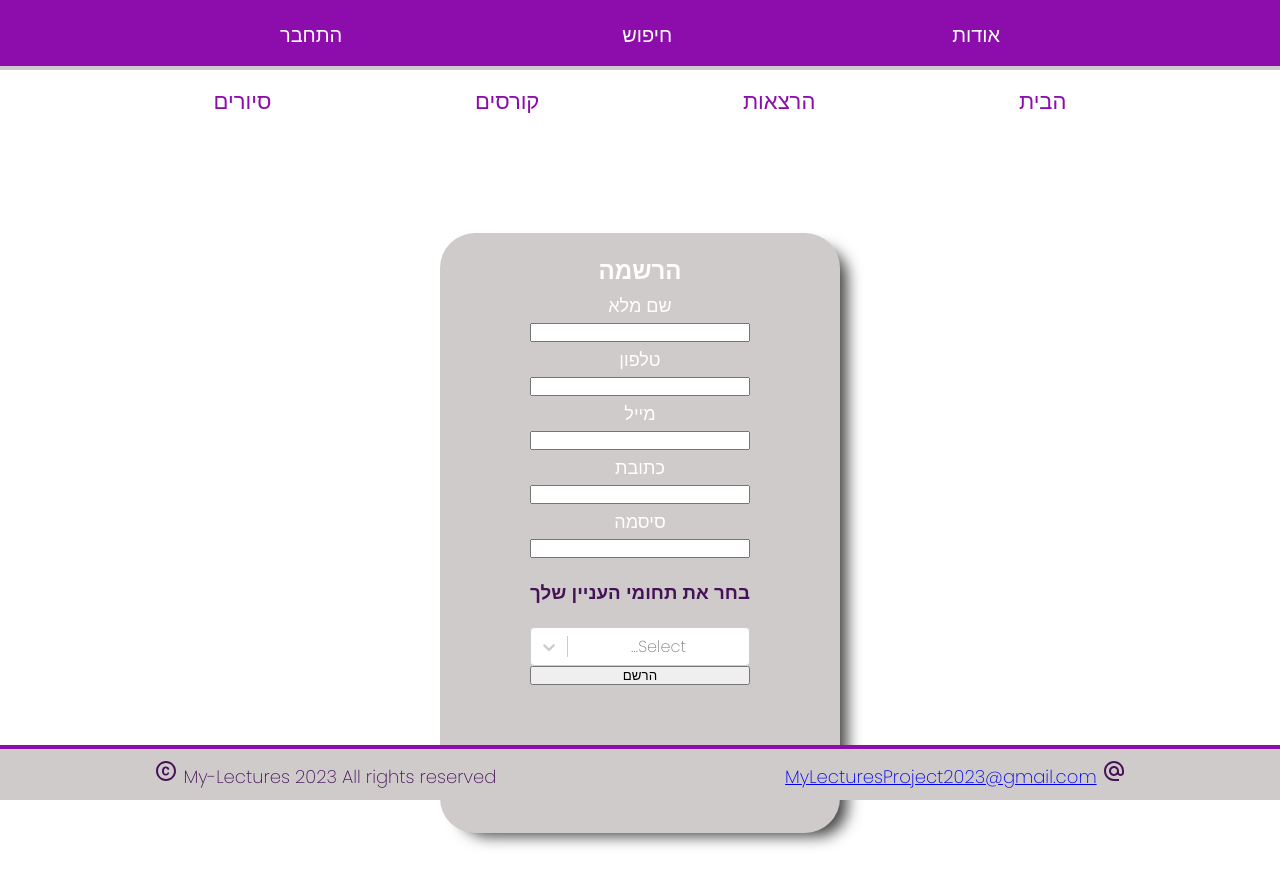
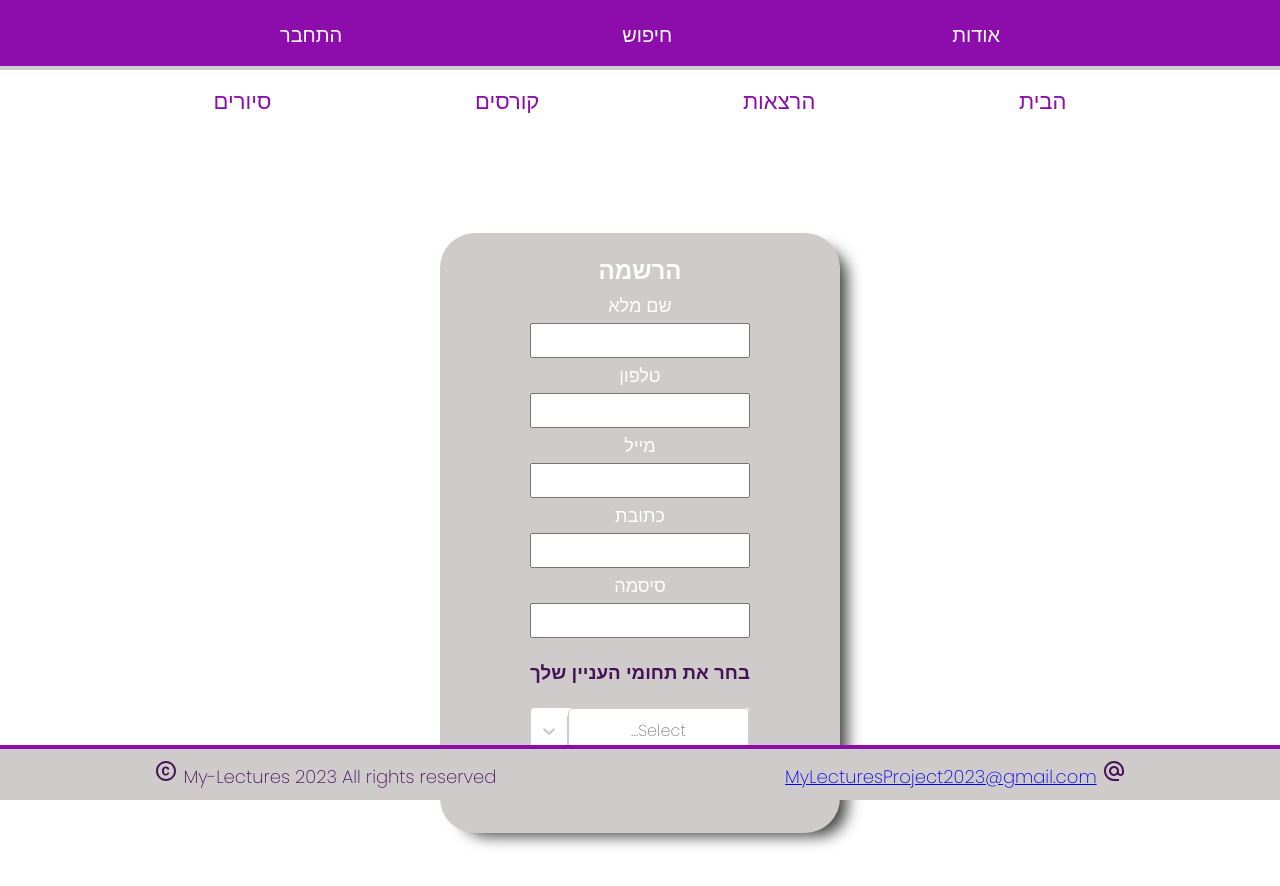
Before and after one commit to itsik-ba/My-Lectures, a React (Vite) app in the folder client/: page /register in a window 1280 px wide. Shown: the top 886 px of the page. Built offline with nearby package versions, Linux system fonts and the light colour scheme.

Commit message:
fix multiselect in register

```diff
--- a/client/package.json
+++ b/client/package.json
@@ -23,8 +23,9 @@
     "react-dom": "^18.2.0",
     "react-router-dom": "^6.14.2",
     "react-select": "^5.7.4",
-    "sass": "^1.63.6",
-    "scss": "^0.2.4"
+    "sass": "^1.64.0",
+    "scss": "^0.2.4",
+    "style-value-types": "^5.1.2"
   },
   "devDependencies": {
     "@types/react": "^18.0.37",
--- a/client/src/pages/topBar/top__login/Login.tsx
+++ b/client/src/pages/topBar/top__login/Login.tsx
@@ -17,7 +17,6 @@ const Login: React.FC = () => {
        <form className="login__myform" onSubmit={userLogin}>
         <label
         className="login__myform__label">דואר אלקטרוני</label>
-        {/* <FontAwesomeIcon icon={faEnvelope} className="email" /> <input type="email" name="email"    className="login__myform__useremail" required /> */}
 
 
       <div className='login__myform__input'>
--- a/client/src/pages/topBar/top__register/Register.tsx
+++ b/client/src/pages/topBar/top__register/Register.tsx
@@ -1,9 +1,11 @@
 import "./style/register.scss";
 import MultiSelect from './Register_Multi';
+import React, { useState } from "react";
 
-
-
-const Register = () => {
+interface SelectOption {
+  value: string;
+  label: string;
+}
   const options = [
     { value: 'היסטוריה ופילוסופיה', label: 'היסטוריה ופילוסופיה' },
     { value: 'בריאות', label: 'בריאות' },
@@ -19,8 +21,11 @@ const Register = () => {
     { value: 'לייף סטייל', label: 'לייף סטייל' },
   ];
 
-  const handleMultiSelectChange = (selectedOptions: any) => {
-    console.log('Selected Options:', selectedOptions);
+  const Register: React.FC = () => {
+    const [selectedOptions, setSelectedOptions] = useState<SelectOption[]>([]);
+
+  const handleMultiSelectChange = (selectedOptions: SelectOption[]) => {
+    setSelectedOptions(selectedOptions);
   };
 
 
@@ -64,8 +69,25 @@ const Register = () => {
           </h3>
           </div>
 
-          <MultiSelect options={options} onChange={handleMultiSelectChange} />
 
+        <div>
+          <MultiSelect
+            options={options}
+            value={selectedOptions}
+            onChange={handleMultiSelectChange}
+            className="register__card__form__select"
+          />
+        </div>
+
+          <button className="register__card__form__btn" type="submit">הרשם</button>
+
+        </form>
+      </div>
+    </div>
+  )
+}
+
+export default Register
 {/*
           <input
           type="radio"
@@ -186,14 +208,3 @@ const Register = () => {
           name="myRadio"
           value="option3" />
           לייף סטייל */}
-
-          <button
-          className="form__btn" type="submit">הרשם</button>
-
-        </form>
-      </div>
-    </div>
-  )
-}
-
-export default Register
--- a/client/src/pages/topBar/top__register/Register_Multi.tsx
+++ b/client/src/pages/topBar/top__register/Register_Multi.tsx
@@ -1,19 +1,128 @@
-import React from 'react';
-import Select, { ValueType, OptionTypeBase } from 'react-select';
+import React, { useState } from 'react';
+import Select, { ValueType, StylesConfig } from 'react-select';
+import './style/register.scss'
+
+interface Option {
+  value: string;
+  label: string;
+}
 
 interface MultiSelectProps {
-  options: { value: string; label: string }[];
-  onChange: (selectedOptions: ValueType<OptionTypeBase>) => void;
+  options: Option[];
+  value: Option[];
+  onChange: (selectedOptions: Option[]) => void;
+  className?: string;
 }
 
-const MultiSelect: React.FC<MultiSelectProps> = ({ options, onChange }) => {
+const MultiSelect: React.FC<MultiSelectProps> = ({ options, value, onChange, className }) => {
+  const handleChange = (selectedOptions: ValueType<Option>) => {
+    onChange(selectedOptions as Option[]);
+  };
+
+  const customStyles: StylesConfig<Option> = {
+    option: (provided, state) => ({
+      ...provided,
+      color: '#FFFFFF',
+      backgroundColor: state.isFocused ? '#e3e3e3' : 'transparent',
+      ':hover': {
+        backgroundColor: '#451258',
+      },
+      // Add classname to each option if available
+      className: state.data.className,
+    }),
+    multiValue: (provided) => ({
+      ...provided,
+      backgroundColor: '#D0CBCB',
+      color: '#fff',
+      margin: '2px',
+      padding: '2px 5px',
+      borderRadius: '5px',
+    }),
+    menu: (provided) => ({
+      ...provided,
+      backgroundColor: '#451258',
+      border: '1px solid #ccc',
+      borderRadius: '5px',
+      color: '#FFFFFF',
+    }),
+    valueContainer: (provided) => ({
+      ...provided,
+      border: '1px solid #D0CBCB',
+      borderRadius: '5px',
+      backgroundColor: '#fff',
+      padding: '5px',
+
+    }),
+    // Custom styles for the hover list (options list)
+    menuList: (provided) => ({
+      ...provided,
+      ':hover': {
+        backgroundColor: '#e3e3e3',
+      },
+    }),
+  };
+
   return (
     <Select
+      options={options}
+      value={value}
+      onChange={handleChange}
+      classNamePrefix="custom-multiselect" // Custom class prefix for the MultiSelect component
       isMulti
-      options={options}
-      onChange={onChange}
+      styles={customStyles} // Use the custom styles
     />
   );
 };
 
 export default MultiSelect;
+
+
+
+
+
+
+// import React from 'react';
+// import Select, { ValueType } from 'react-select';
+
+
+// interface SelectOption {
+//   value: string;
+//   label: string;
+//   className?: string;
+// }
+
+// interface MultiSelectProps {
+//   options: SelectOption[];
+//   value: SelectOption[];
+//   onChange: (selectedOptions: SelectOption[]) => void;
+//   className?: string;
+// }
+
+// const MultiSelect: React.FC<MultiSelectProps> = ({ options, value, onChange, className }) => {
+//   const handleChange = (selectedOptions: ValueType<SelectOption>) => {
+//     onChange(selectedOptions as SelectOption[]);
+//   };
+
+//   const customOptionRenderer = (option: SelectOption) => (
+//     <div className={option.className}>
+//       {option.label}
+//     </div>
+//   );
+
+//   return (
+//     <Select
+//       options={options}
+//       value={value}
+//       onChange={handleChange}
+//       className={className}
+//       classNamePrefix="register__card__form__select__options"
+//       isMulti
+//       getOptionLabel={(option) => option.label}
+//       getOptionValue={(option) => option.value}
+//       components={{ Option: customOptionRenderer }}
+//       // styles={{ option: (provided) => ({ ...provided, cursor: 'pointer' }) }} // Optional styling for the option container
+//     />
+//   );
+// };
+
+// export default MultiSelect;
--- a/client/src/pages/topBar/top__register/style/register.scss
+++ b/client/src/pages/topBar/top__register/style/register.scss
@@ -30,21 +30,37 @@
                 display: grid;
                 justify-content: center;
 
+                &__btn{
+                    margin-top: 10px;
+                    height: 35px;
+                    color: '#FFFFFF',
+                }
+
+
+
                 &__label{
                   padding:4px 0px;
                   font-size: 18px;
                 }
 
                   &__input{
+                    height: 35px;
+                  }
+
+                  &__select{
+                    height: 35px;
+                    background-color: var(--LightPurplr);
+                    color: var(--#451258);
+                  }
 
                   }
-
+                }
             }
 
 
-        }
 
-    }
+
+
 
     .choose{
         width: 100%;
```
Also changed, not shown: 1 other file (tests, documents, lock files or other folders).
